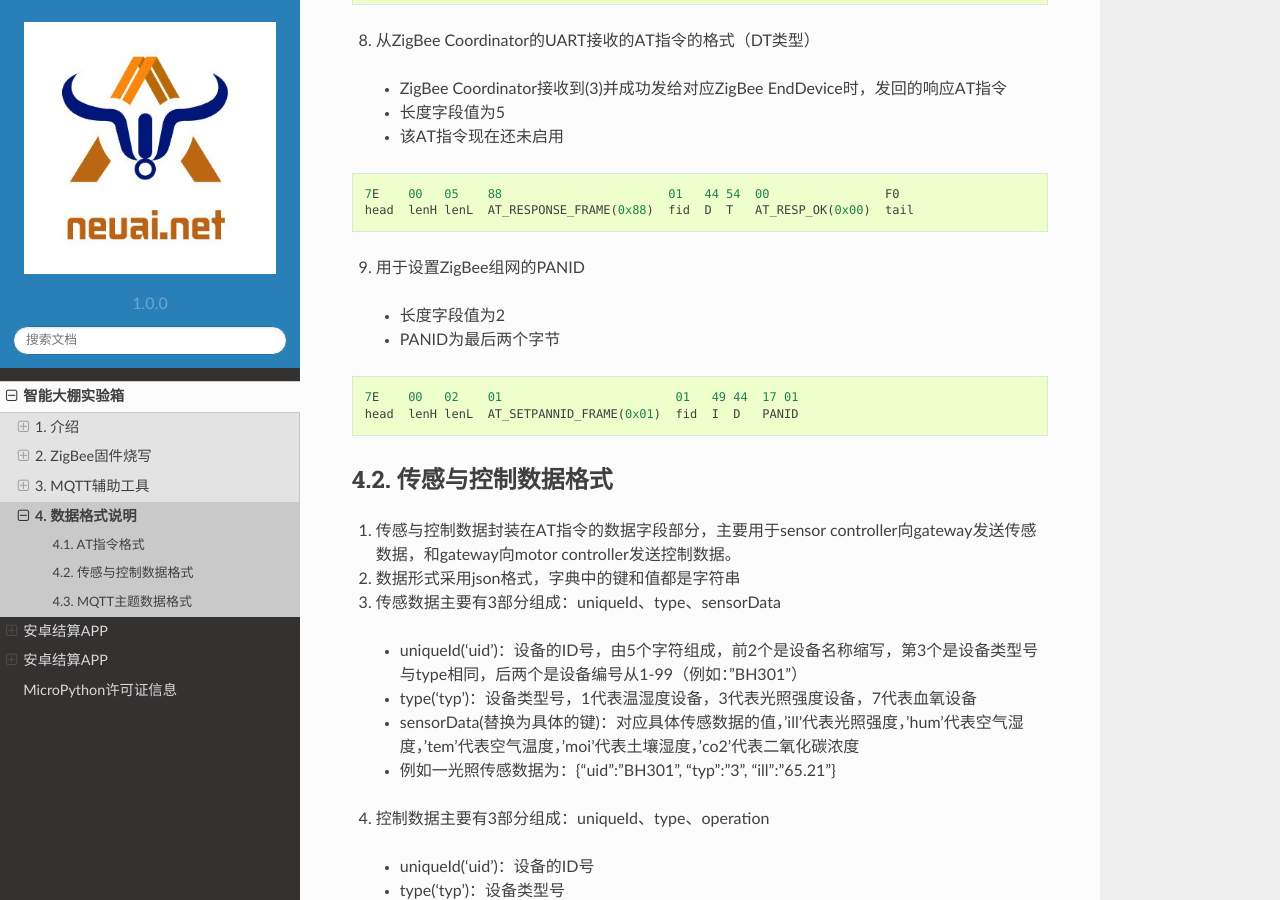
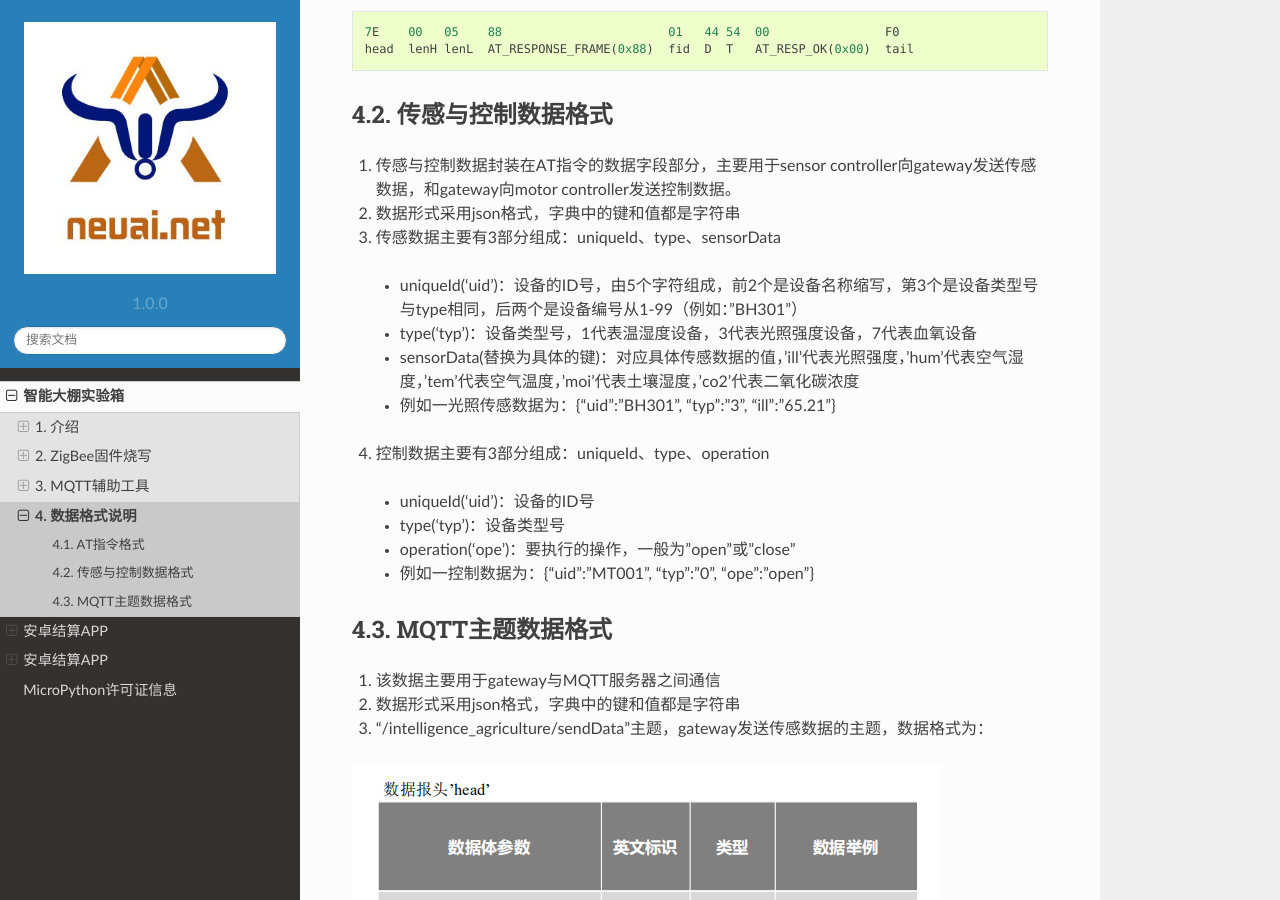
Before and after one commit to yangzl2014/SYDXGreenHouseDocs, a Sphinx documentation site: the page built from docs/IGbox/dataFormat.rst, in a window 1280 px wide and 900 px high, scrolled down 2020 px. Built offline with Sphinx 7.4.7 and the Read the Docs theme 2.0.0, drawn with Linux system fonts in a browser that asks for light colours; pages that are not in the unit, such as notebooks, are missing from menus.

Commit message:
intelligent greenhouse RST

```diff
--- a/docs/IGbox/dataFormat.rst
+++ b/docs/IGbox/dataFormat.rst
@@ -78,14 +78,6 @@ AT指令是ZigBee之间的通信数据格式
 	7E    00   05    88                       01   44 54  00                F0
 	head  lenH lenL  AT_RESPONSE_FRAME(0x88)  fid  D  T   AT_RESP_OK(0x00)  tail
 
-(9) 用于设置ZigBee组网的PANID
-  + 长度字段值为2
-  + PANID为最后两个字节
-::
-
-	7E    00   02    01                        01   49 44  17 01
-	head  lenH lenL  AT_SETPANNID_FRAME(0x01)  fid  I  D   PANID
-
 
 传感与控制数据格式
 -----------------------
```
Also changed, not shown: docs/IGbox/img/architecture1.jpg (deleted), docs/IGbox/img/atFormat.jpg (deleted), docs/IGbox/img/atFormat.png (added).
